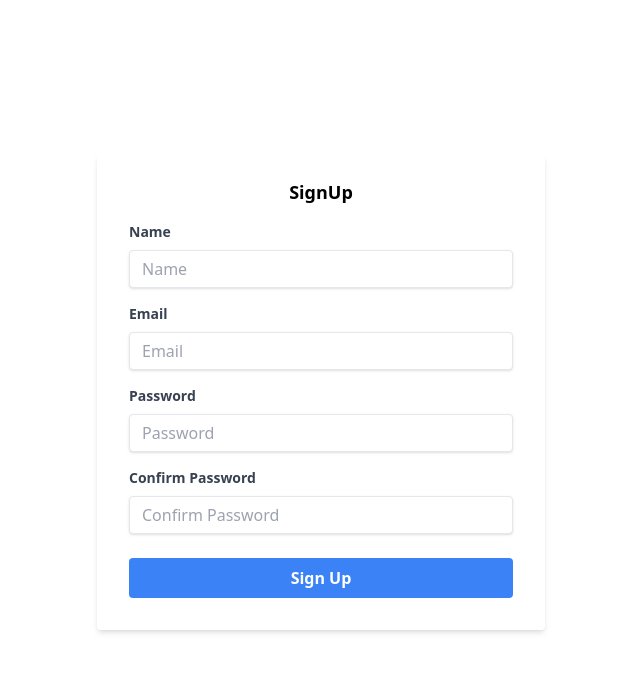
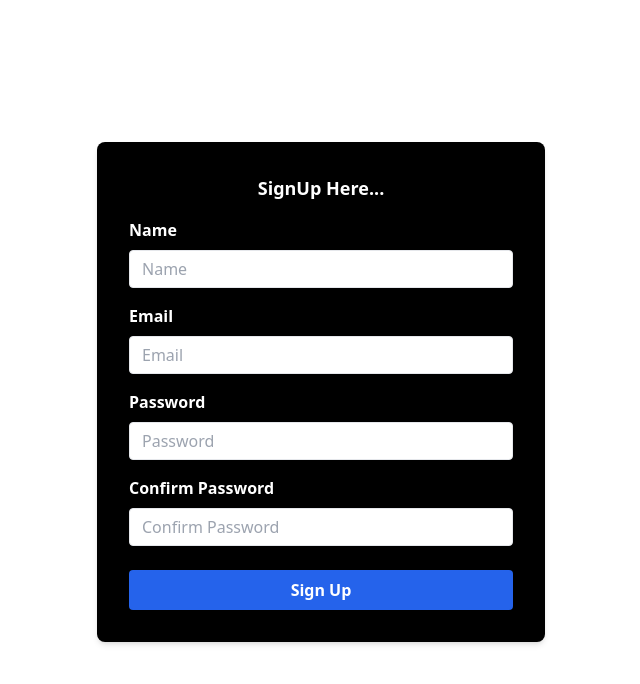
Before and after one commit to abhiuniqual/formik-project, a React (Create React App) app: page /signup in a window 1280 px wide. Shown: the top 684 px of the page, without its empty margins (319-959 px from the left). Built offline with nearby package versions, Linux system fonts and the light colour scheme.

Commit message:
refactor: update Home/Signup/SignIn

```diff
--- a/src/Pages/HomePage.tsx
+++ b/src/Pages/HomePage.tsx
@@ -41,26 +41,37 @@ const HomePage = () => {
         show: false,
       },
     },
-    colors: ["#008FFB"],
   };
 
   const chartTypes = ["line", "radar", "bar", "scatter", "treemap"];
+  const chartColors = ["#008FFB", "#00C454", "#FFBB44", "#FF6464", "#A67BFF"];
+
+  const handleLogOut = () => {
+    localStorage.clear();
+    navigate("/signin");
+  };
 
   return (
     <div className="min-h-screen flex items-center justify-center flex-col">
-      <div className="mb-4">
+      <div className="mb-4 flex justify-between items-center">
         <h1 className="text-2xl font-bold mb-4">
           Welcome to the HomePage,{" "}
           <span className="text-blue-500">{userName}</span>!
         </h1>
+        <button
+          onClick={handleLogOut}
+          className="bg-blue-600 hover:bg-blue-700 text-white font-bold py-2 px-4 rounded focus:outline-none focus:shadow-outline"
+        >
+          Log Out
+        </button>
       </div>
-      {chartTypes.map((chartType) => (
+      {chartTypes.map((chartType, index) => (
         <div className="mb-4" key={chartType}>
           <p className="text-center font-bold text-lg my-2">
             {chartType.charAt(0).toUpperCase() + chartType.slice(1)} Chart
           </p>
           <Chart
-            options={chartOptions}
+            options={{ ...chartOptions, colors: [chartColors[index]] }}
             series={[{ data: chartData }]}
             type={chartType as any}
             width="500"
--- a/src/Pages/SignIn.tsx
+++ b/src/Pages/SignIn.tsx
@@ -25,18 +25,23 @@ const SignIn = () => {
   return (
     <div className="min-h-screen flex items-center justify-center">
       <form
-        className="bg-white shadow-md rounded mx-2 px-8 pt-6 pb-8 mb-4 w-full max-w-md"
+        className="bg-black shadow-md rounded-lg mx-2 px-8 pt-6 pb-8 mb-4 w-full max-w-md"
         onSubmit={formik.handleSubmit}
       >
         <div className="mb-4">
+          <p className="text-center my-2 text-lg font-semibold text-white">
+            Please SignIn Here...
+          </p>
+        </div>
+        <div className="mb-4">
           <label
-            className="block text-gray-700 text-sm font-bold mb-2"
+            className="block text-white text-md font-bold mb-2"
             htmlFor="email"
           >
             Email
           </label>
           <input
-            className="shadow appearance-none border rounded w-full py-2 px-3 text-gray-700 leading-tight focus:outline-none focus:shadow-outline"
+            className="shadow appearance-none border rounded w-full py-2 px-3 text-black leading-tight focus:outline-none focus:shadow-outline"
             type="email"
             name="email"
             placeholder="Email"
@@ -45,18 +50,20 @@ const SignIn = () => {
             value={formik.values.email}
           />
           {formik.touched.email && formik.errors.email && (
-            <p className="text-red-500 text-xs italic">{formik.errors.email}</p>
+            <p className="text-red-500 text-sm my-1 italic font-semibold">
+              {formik.errors.email}
+            </p>
           )}
         </div>
         <div className="mb-6">
           <label
-            className="block text-gray-700 text-sm font-bold mb-2"
+            className="block text-white text-md font-bold mb-2"
             htmlFor="password"
           >
             Password
           </label>
           <input
-            className="shadow appearance-none border rounded w-full py-2 px-3 text-gray-700 leading-tight focus:outline-none focus:shadow-outline"
+            className="shadow appearance-none border rounded w-full py-2 px-3 text-black leading-tight focus:outline-none focus:shadow-outline"
             type="password"
             name="password"
             placeholder="Password"
@@ -65,14 +72,14 @@ const SignIn = () => {
             value={formik.values.password}
           />
           {formik.touched.password && formik.errors.password && (
-            <p className="text-red-500 text-xs italic">
+            <p className="text-red-500 text-sm my-1 italic font-semibold">
               {formik.errors.password}
             </p>
           )}
         </div>
         <div className="flex items-center justify-between">
           <button
-            className="bg-blue-500 hover:bg-blue-700 text-white font-bold py-2 px-4 rounded focus:outline-none focus:shadow-outline"
+            className="bg-blue-600 w-full hover:bg-blue-700 text-white font-bold py-2 px-4 rounded focus:outline-none focus:shadow-outline"
             type="submit"
           >
             Sign In
--- a/src/Pages/SignUp.tsx
+++ b/src/Pages/SignUp.tsx
@@ -34,19 +34,23 @@ const SignUp = () => {
   return (
     <div className="min-h-screen flex justify-center items-center">
       <form
-        className="bg-white shadow-md rounded mx-2 px-8 pt-6 pb-8 mb-4 w-full max-w-md"
+        className="bg-black shadow-md rounded-lg mx-2 px-8 pt-6 pb-8 mb-4 w-full max-w-md"
         onSubmit={formik.handleSubmit}
       >
-        <div className="mb-4 text-center font-bold text-lg">SignUp</div>
+        <div className="mb-4">
+          <p className="text-center my-2 text-lg font-semibold text-white">
+            SignUp Here...
+          </p>
+        </div>
         <div className="mb-4">
           <label
-            className="block text-gray-700 text-sm font-bold mb-2"
+            className="block text-white text-md font-bold mb-2"
             htmlFor="name"
           >
             Name
           </label>
           <input
-            className="shadow appearance-none border rounded w-full py-2 px-3 text-gray-700 leading-tight focus:outline-none focus:shadow-outline"
+            className="shadow appearance-none border rounded w-full py-2 px-3 text-black leading-tight focus:outline-none focus:shadow-outline"
             type="text"
             name="name"
             placeholder="Name"
@@ -55,18 +59,20 @@ const SignUp = () => {
             value={formik.values.name}
           />
           {formik.touched.name && formik.errors.name && (
-            <p className="text-red-500 text-xs italic">{formik.errors.name}</p>
+            <p className="text-red-500 text-sm my-1 italic font-semibold">
+              {formik.errors.name}
+            </p>
           )}
         </div>
         <div className="mb-4">
           <label
-            className="block text-gray-700 text-sm font-bold mb-2"
+            className="block text-white text-md font-bold mb-2"
             htmlFor="email"
           >
             Email
           </label>
           <input
-            className="shadow appearance-none border rounded w-full py-2 px-3 text-gray-700 leading-tight focus:outline-none focus:shadow-outline"
+            className="shadow appearance-none border rounded w-full py-2 px-3 text-black leading-tight focus:outline-none focus:shadow-outline"
             type="email"
             name="email"
             placeholder="Email"
@@ -75,18 +81,20 @@ const SignUp = () => {
             value={formik.values.email}
           />
           {formik.touched.email && formik.errors.email && (
-            <p className="text-red-500 text-xs italic">{formik.errors.email}</p>
+            <p className="text-red-500 text-sm my-1 italic font-semibold">
+              {formik.errors.email}
+            </p>
           )}
         </div>
         <div className="mb-4">
           <label
-            className="block text-gray-700 text-sm font-bold mb-2"
+            className="block text-white text-md font-bold mb-2"
             htmlFor="password"
           >
             Password
           </label>
           <input
-            className="shadow appearance-none border rounded w-full py-2 px-3 text-gray-700 leading-tight focus:outline-none focus:shadow-outline"
+            className="shadow appearance-none border rounded w-full py-2 px-3 text-black leading-tight focus:outline-none focus:shadow-outline"
             type="password"
             name="password"
             placeholder="Password"
@@ -95,20 +103,20 @@ const SignUp = () => {
             value={formik.values.password}
           />
           {formik.touched.password && formik.errors.password && (
-            <p className="text-red-500 text-xs italic">
+            <p className="text-red-500 text-sm my-1 italic font-semibold">
               {formik.errors.password}
             </p>
           )}
         </div>
         <div className="mb-6">
           <label
-            className="block text-gray-700 text-sm font-bold mb-2"
+            className="block text-white text-md font-bold mb-2"
             htmlFor="confirmPassword"
           >
             Confirm Password
           </label>
           <input
-            className="shadow appearance-none border rounded w-full py-2 px-3 text-gray-700 leading-tight focus:outline-none focus:shadow-outline"
+            className="shadow appearance-none border rounded w-full py-2 px-3 text-black leading-tight focus:outline-none focus:shadow-outline"
             type="password"
             name="confirmPassword"
             placeholder="Confirm Password"
@@ -117,13 +125,13 @@ const SignUp = () => {
             value={formik.values.confirmPassword}
           />
           {formik.touched.confirmPassword && formik.errors.confirmPassword && (
-            <p className="text-red-500 text-xs italic">
+            <p className="text-red-500 text-sm my-1 italic font-semibold">
               {formik.errors.confirmPassword}
             </p>
           )}
         </div>
         <button
-          className="bg-blue-500 w-full hover:bg-blue-700 text-white font-bold py-2 px-4 rounded focus:outline-none focus:shadow-outline"
+          className="bg-blue-600 w-full hover:bg-blue-700 text-white font-bold py-2 px-4 rounded focus:outline-none focus:shadow-outline"
           type="submit"
         >
           Sign Up
```
